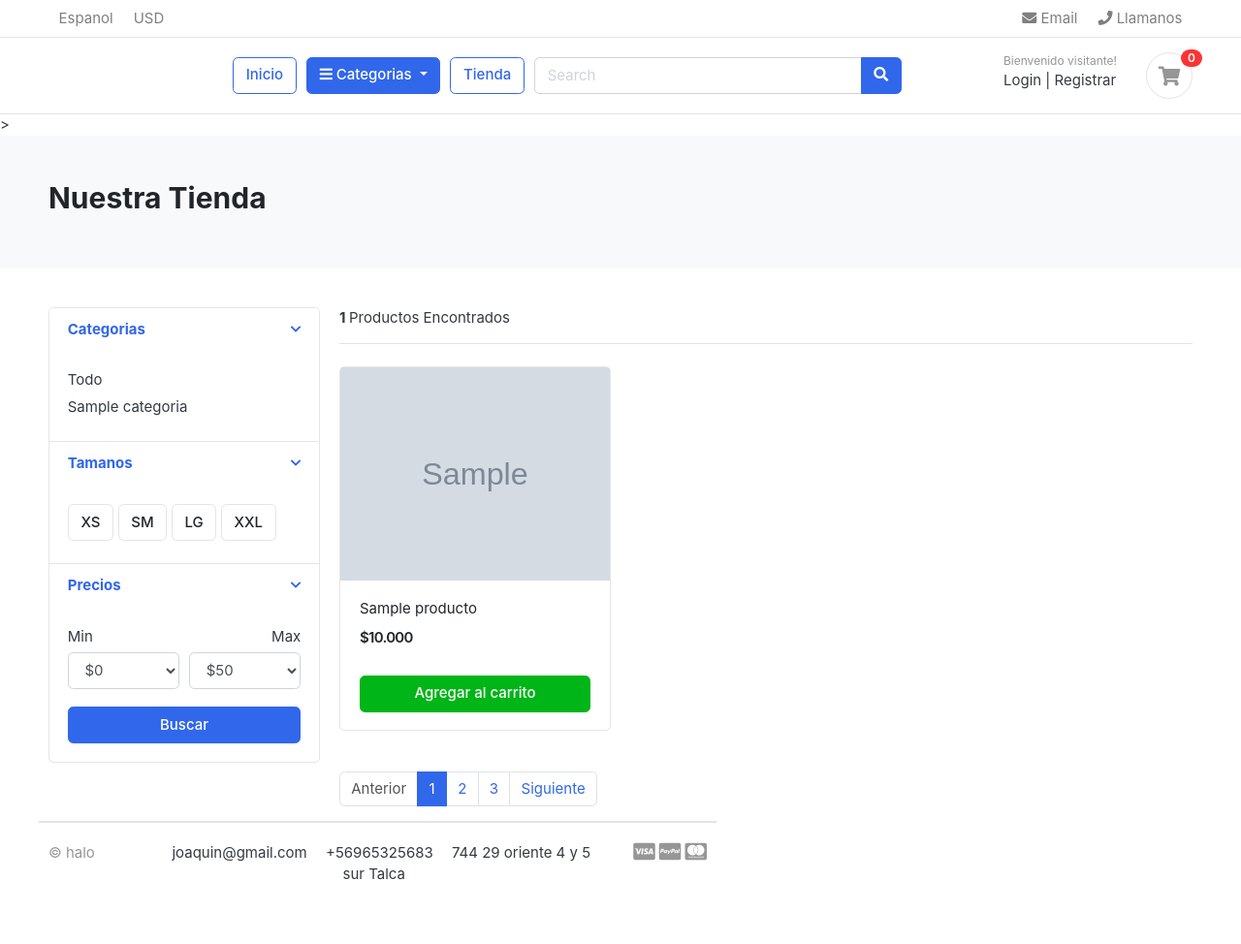
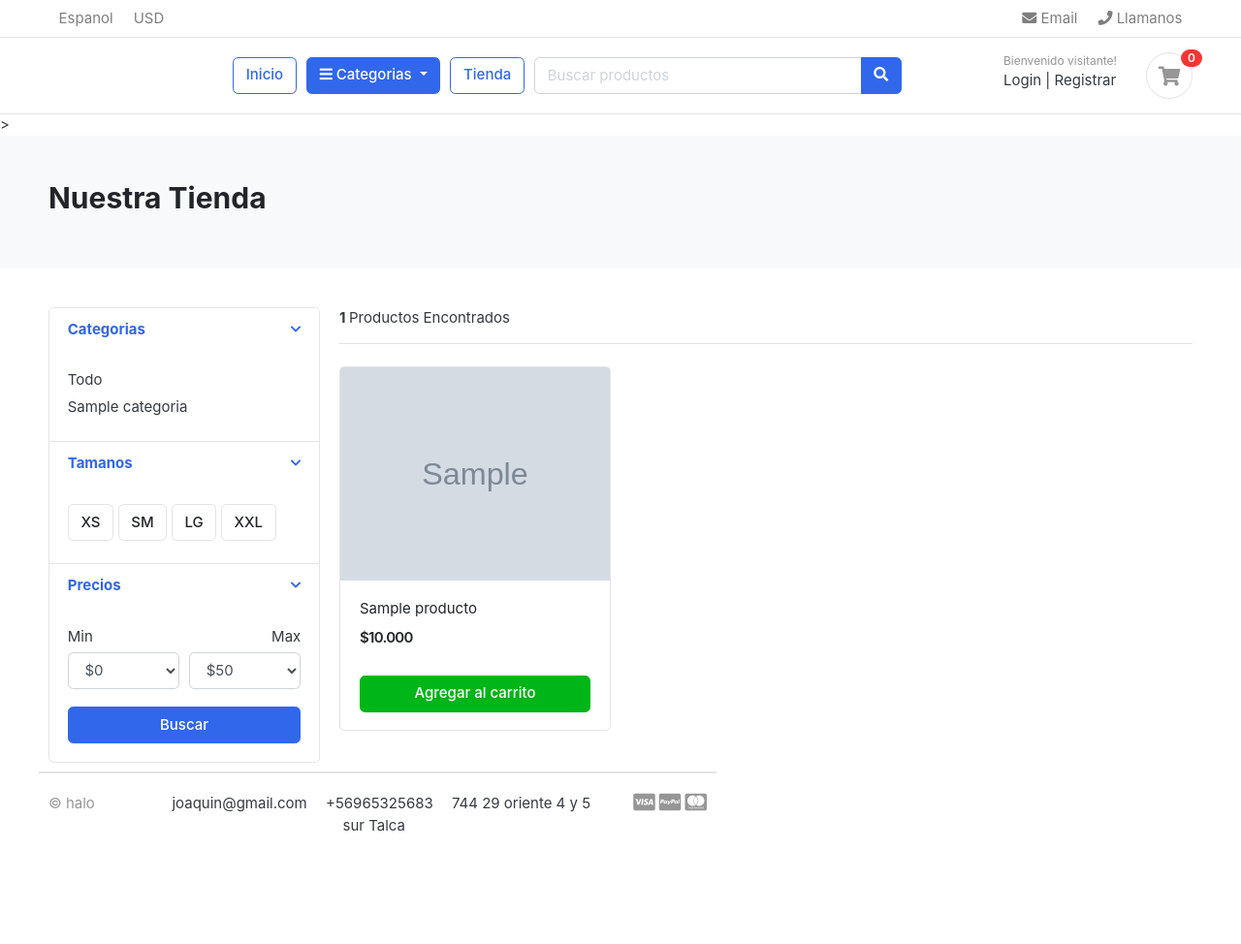
Before and after one commit to halo0021/tiendita-django, a Django app: page /productos/ in a window 1280 px wide. Shown: the whole page at 97% size. After the commit the page ends 858 px from the top, so only its background shows below. Run offline with Django 4.2, Linux system fonts and the light colour scheme; tables that the repository leaves empty hold one stand-in row (values such as "Sample post"); grey boxes marked "Sample" are stand-in pictures; some web fonts are replaced.

Commit message:
actualizacion 3.0

```diff
--- /dev/null
+++ b/carrito/context_procesos.py
@@ -0,0 +1,15 @@
+from . models import Carro, CarroItem
+from .views import _carro_id
+
+def counter(request):
+    cart_count=0
+    try:
+        cart=Carro.objects.filter(carro_id=_carro_id(request))
+        cart_items=CarroItem.objects.all().filter(cart=cart[:1])
+        #saber la cantidad de productos
+
+        for cart_item in cart_items:
+            cart_count +=cart_item.cantidad
+    except Carro.DoesNotExist:
+        cart_count=0
+    return dict(cart_count=cart_count)
--- a/carrito/models.py
+++ b/carrito/models.py
@@ -1,5 +1,5 @@
 from django.db import models
-from productos.models import Producto
+from productos.models import Producto,Variacion
 
 
 # Create your models here.
@@ -14,6 +14,7 @@ class Carro(models.Model):
 class CarroItem(models.Model):
 
     producto= models.ForeignKey(Producto,on_delete=models.CASCADE)
+    variaciones=models.ManyToManyField(Variacion, blank=True)
     cart= models.ForeignKey(Carro,on_delete=models.CASCADE)
     cantidad= models.IntegerField()
     activado= models.BooleanField(default=True)
--- a/carrito/views.py
+++ b/carrito/views.py
@@ -1,6 +1,6 @@
 
 from django.shortcuts import get_object_or_404, redirect, render
-from productos.models import Producto
+from productos.models import Producto, Variacion
 from .models import Carro, CarroItem
 from django.core.exceptions import ObjectDoesNotExist
 # Create your views here.
@@ -14,6 +14,20 @@ def _carro_id(request):
 def agregar_carro(request, producto_id):
     producto= Producto.objects.get(id=producto_id)
 
+    producto_variacion=[]
+    #aqui se capturan la variaciones
+    if request.method =='POST':
+        for item in request.POST:
+            #item es  el nombre  de la variacion
+            key =item
+            value= request.POST[key]
+            try:
+                variacion=Variacion.objects.get(producto=producto,variacion_categoria__iexact=key,variacion_value__iexact=value)
+                producto_variacion.append(variacion)
+            except:
+                pass
+
+   #crear  el carrito
     try:
         carro=Carro.objects.get(carro_id=_carro_id(request))
     except Carro.DoesNotExist:
@@ -21,8 +35,15 @@ def agregar_carro(request, producto_id):
             carro_id=_carro_id(request)
         )
     carro.save()
+
+   #agregar un nuevo  o crear un carrito item  a la existencia
     try:
         carro_item=CarroItem.objects.get(producto=producto, cart=carro)
+        if len(producto_variacion)>0:
+            carro_item.variaciones.clear()
+            for item in producto_variacion:
+                carro_item.variaciones.add(item)
+
         carro_item.cantidad +=1
         carro_item.save()
     except CarroItem.DoesNotExist:
@@ -32,6 +53,11 @@ def agregar_carro(request, producto_id):
             cart=carro,
 
         )
+        if len(producto_variacion)>0:
+            for item in producto_variacion:
+                carro_item.variaciones.add(item)
+
+
         carro_item.save()
     return redirect('cart')
 
@@ -54,7 +80,9 @@ def eliminar_carro_item(request, producto_id):
  cart_item = CarroItem.objects.get(producto=producto,cart=cart)
  cart_item.delete()
  return redirect('cart')
-def carro(request, total=0, cantidad=0, carro_item=None):
+def carro(request, total=0, cantidad=0, carro_items=None):
+    inpuesto=0
+    grand_total=0
     try:
         carro= Carro.objects.get(carro_id=_carro_id(request))
         carro_items =CarroItem.objects.filter(cart=carro, activado=True)
--- a/ecommerce/settings.py
+++ b/ecommerce/settings.py
@@ -68,6 +68,7 @@ TEMPLATES = [
                 'django.contrib.auth.context_processors.auth',
                 'django.contrib.messages.context_processors.messages',
                 'categoria.context_proceso.menu_links',
+                'carrito.context_procesos.counter',
             ],
         },
     },
--- a/productos/models.py
+++ b/productos/models.py
@@ -1,3 +1,4 @@
+
 from django.urls import reverse
 from django.db import models
 from categoria.models import Categoria
@@ -22,3 +23,33 @@ class Producto(models.Model):
 
     def __str__(self):
         return  self.nombre_producto
+
+
+# para filtar  el color y talla
+class VariacionManager(models.Manager):
+
+      def colors(self):
+          return super(VariacionManager, self).filter(variacion_categoria='color', valido=True)
+
+      def tallas(self):
+          return super(VariacionManager, self).filter(variacion_categoria='talla', valido=True)
+
+variacion_categoria_choice=(
+  ('color','color'),
+  ('talla','talla'),
+
+)
+
+# sirve  para hacer variaciones  como color  o talla
+class Variacion(models.Model):
+
+    producto = models.ForeignKey(Producto, on_delete=models.CASCADE)
+    variacion_categoria= models.CharField(max_length=100, choices=variacion_categoria_choice)
+    variacion_value= models.CharField(max_length=100)
+    valido=models.BooleanField(default=True)
+    fecha_creacion= models.DateTimeField(auto_now=True)
+
+    objects= VariacionManager()
+
+    def __str__(self) :
+        return self.variacion_categoria + ':' + self.variacion_value
--- a/productos/urls.py
+++ b/productos/urls.py
@@ -3,6 +3,7 @@ from . import views
 
 urlpatterns =[
     path('', views.productos, name="productos"),
-    path('<slug:categoria_slug>/',views.productos,name='productos_de_categoria'),# path dinamico
-    path('<slug:categoria_slug>/<slug:producto_slug>/',views.productos_detalle, name='productos_detalle'),
+    path('categoria/<slug:categoria_slug>/',views.productos,name='productos_de_categoria'),# path dinamico
+    path('categoria/<slug:categoria_slug>/<slug:producto_slug>/',views.productos_detalle, name='productos_detalle'),
+    path('buscar/', views.buscar, name='buscar'),
 ]
--- a/productos/views.py
+++ b/productos/views.py
@@ -5,6 +5,8 @@ from .models import Producto
 from categoria.models import Categoria
 from carrito.models import CarroItem
 from carrito.views import _carro_id
+from django.core.paginator import EmptyPage, PageNotAnInteger, Paginator
+from django.db.models import Q
 # Create your views here.
 
 def productos(request, categoria_slug=None):
@@ -13,15 +15,23 @@ def productos(request, categoria_slug=None):
 
     if categoria_slug != None :
         categorias = get_object_or_404(Categoria, slug=categoria_slug)# si en cuentra la categoria   le enlista  y si no la encuentra mandara  un error 404
-        productos = Producto.objects.filter(categoria=categorias,valido=True)
+        productos = Producto.objects.filter(categoria=categorias,valido=True).order_by('id')
+        paginator =Paginator(productos,10)
+        page= request.GET.get('page')
+        paged_productos=paginator.get_page(page)
         producto_cantidad= productos.count()
     else:
-      productos=  Producto.objects.all().filter(valido=True)
+      productos=  Producto.objects.all().filter(valido=True).order_by('id')
+      #aqui indicamos cuantos elementos queremos adentor de  la pagina
+      paginator =Paginator(productos,10)
+      page= request.GET.get('page')
+      paged_productos=paginator.get_page(page)
+      #-------
       producto_cantidad= productos.count()
 
 
     context={
-        'productos':productos,
+        'productos':paged_productos,
         'producto_cantidad':producto_cantidad,
     }
     return render(request, 'productos/productos.html',context)
@@ -42,3 +52,16 @@ def productos_detalle(request,categoria_slug,producto_slug):
     }
 
     return render(request,'productos/producto_detalles.html', context)
+
+
+def buscar(request):
+    if 'keyword' in request.GET:
+        keyword = request.GET['keyword']
+    if keyword:
+        productos= Producto.objects.order_by('-fecha_creacion').filter(Q(descripcion__icontains=keyword) | Q(nombre_producto=keyword))
+        productos_count=productos.count()
+        context={
+            'productos':productos,
+            'productos_count':productos_count,
+        }
+    return render(request,'productos/productos.html',context)
--- a/templates/includes/navbar.html
+++ b/templates/includes/navbar.html
@@ -49,13 +49,20 @@
         <a href="{% url 'productos' %}" class="btn btn-outline-primary">Tienda</a>
 
         <div class="col-lg  col-md-6 col-sm-12 col">
-            <form action="#" class="search">
+
+
+
+            <form action="{% url 'buscar' %}" class="search">
                 <div class="input-group w-100">
-                    <input type="text" class="form-control" style="width:60%;" placeholder="Search">
+
+                    <input type="text" class="form-control" style="width:60%;" placeholder="Buscar productos" name="keyword">
 
                     <div class="input-group-append">
                       <button class="btn btn-primary" type="submit">
                         <i class="fa fa-search"></i>
+
+
+
                       </button>
                     </div>
                 </div>
@@ -70,9 +77,9 @@
                                 <a href="./register.html"> Registrar</a>
                             </div>
                         </div>
-                        <a href="./cart.html" class="widget-header pl-3 ml-3">
+                        <a href="{% url 'cart' %}" class="widget-header pl-3 ml-3">
                             <div class="icon icon-sm rounded-circle border"><i class="fa fa-shopping-cart"></i></div>
-                            <span class="badge badge-pill badge-danger notify">0</span>
+                            <span class="badge badge-pill badge-danger notify">{{ cart_count }}</span>
                         </a>
                     </div> <!-- widgets-wrap.// -->
                 </div> <!-- col.// -->
--- a/templates/productos/productos.html
+++ b/templates/productos/productos.html
@@ -128,6 +128,8 @@
 
     <div class="row">
         <!-- productos -->
+
+        {%if productos %}
         {% for producto  in productos %}
         <div class="col-md-4">
             <figure class="card card-product-grid">
@@ -144,23 +146,44 @@
 
                         </div> <!-- price-wrap.// -->
                     </div>
-                    <a href="#" class="btn btn-block btn-success">Agregar al carrito </a>
+                    <a href="{%  url 'agregar_carro' producto.id%}" class="btn btn-block btn-success">Agregar al carrito </a>
                 </figcaption>
             </figure>
         </div> <!-- col.// -->
         {% endfor %}
-
+        {% else %}
+        <div>
+            <h2>No se encontraron resultados.</h2>
+        </div>
+        {% endif %}
     </div> <!-- row end.// -->
 
 
     <nav class="mt-4" aria-label="Page navigation sample">
+        {% if productos.has_other_pages %}
       <ul class="pagination">
+         {% if productos.has_previous %}
+        <li class="page-item"><a class="page-link" href="?page={{productos.previous_page_number}}">Anterior</a></li>
+        {% else %}
         <li class="page-item disabled"><a class="page-link" href="#">Anterior</a></li>
-        <li class="page-item active"><a class="page-link" href="#">1</a></li>
-        <li class="page-item"><a class="page-link" href="#">2</a></li>
-        <li class="page-item"><a class="page-link" href="#">3</a></li>
-        <li class="page-item"><a class="page-link" href="#">Siguiente</a></li>
-      </ul>
+        {% endif %}
+
+
+        {% for i in productos.paginator.page_range %}
+           {% if  productos.number == i   %}
+            <li class="page-item active"><a class="page-link" href="#">{{i}}</a></li>
+            {% else %}
+            <li class="page-item "><a class="page-link" href="?page={{i}}">{{i}}</a></li>
+           {% endif %}
+        {% endfor %}
+        {% if productos.has_next %}
+        <li class="page-item active"><a class="page-link" href="?page={{productos.next_page_numbre}}">Siguiente</a></li>
+        {% else %}
+        <li class="page-item disabled"><a class="page-link" href="#">Siguiente</a></li>
+
+        {% endif %}
+    </ul>
+      {% endif %}
     </nav>
 
         </main> <!-- col.// -->
```
Also changed, not shown: carrito/admin.py (+9 -3 lines), productos/admin.py (+11 -1 lines), templates/productos/carro.html (+13 -5 lines), templates/productos/producto_detalles.html (+33 -33 lines), carrito/migrations/0002_carroitem_variaciones.py (added), productos/migrations/0002_variacion.py (added).
